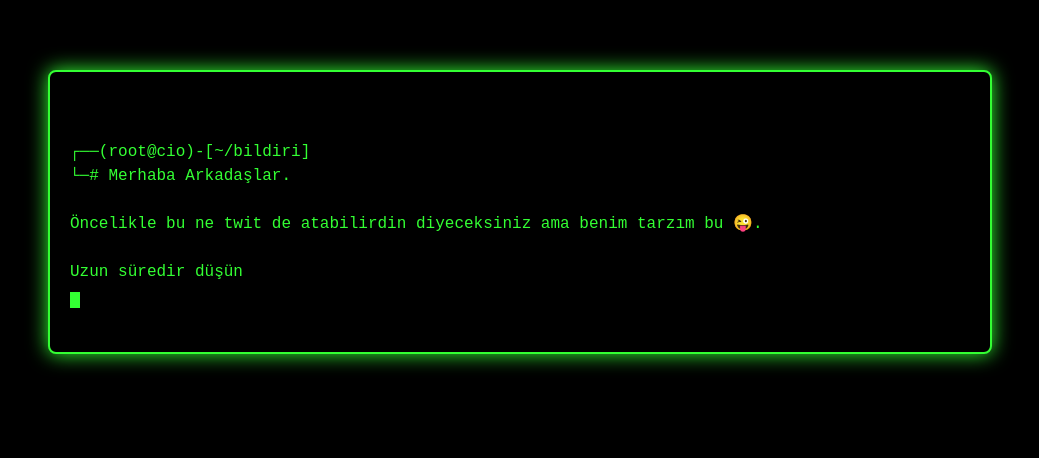
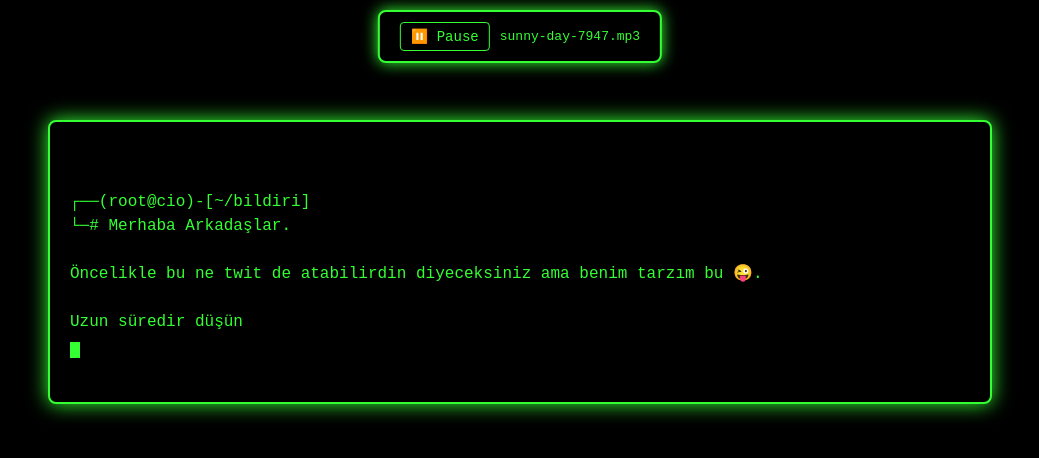
Before and after one commit to oxi4231/Devletsizim, a plain HTML site: page index.html in a window 1280 px wide. Shown: the whole page, without its empty margins (120-1159 px from the left). Drawn offline with Linux system fonts and the light colour scheme.

Commit message:
Update index.html

```diff
--- a/index.html
+++ b/index.html
@@ -19,7 +19,7 @@
       border-radius: 8px;
       padding: 20px;
       max-width: 900px;
-      margin: 50px auto;
+      margin: 100px auto 50px auto; /* Üstte player için boşluk */
       box-shadow: 0 0 20px #33ff33;
       font-size: 16px;
       line-height: 1.5;
@@ -39,17 +39,61 @@
     @keyframes blink {
       50% { opacity: 0; }
     }
+
+    /* Müzik player stili */
+    .music-player {
+      position: fixed;
+      top: 10px;
+      left: 50%;
+      transform: translateX(-50%);
+      background: #000;
+      border: 2px solid #33ff33;
+      border-radius: 8px;
+      padding: 10px 20px;
+      display: flex;
+      align-items: center;
+      gap: 10px;
+      box-shadow: 0 0 15px #33ff33;
+      z-index: 1000;
+    }
+
+    .music-player button {
+      background: #000;
+      border: 1px solid #33ff33;
+      color: #33ff33;
+      padding: 5px 10px;
+      cursor: pointer;
+      border-radius: 4px;
+      font-family: monospace;
+      font-size: 14px;
+    }
+
+    .music-player button:hover {
+      background: #33ff33;
+      color: #000;
+    }
   </style>
 </head>
 <body>
-<audio id="bg-music" autoplay loop>
-  <source src="sunny-day-7947.mp3" type="audio/mpeg">
-</audio>
+
+  <!-- Müzik player -->
+  <div class="music-player">
+    <button id="playPause">▶️ Play</button>
+    <span id="trackName">sunny-day-7947.mp3</span>
+  </div>
+
+  <audio id="bg-music" loop>
+    <source src="sunny-day-7947.mp3" type="audio/mpeg">
+    Tarayıcınız audio etiketini desteklemiyor.
+  </audio>
+
+  <!-- Terminal -->
   <div class="terminal" id="terminal">
     <div id="output"></div><span class="cursor"></span>
   </div>
 
   <script>
+    // Terminal yazma efekti
     const message = `┌──(root@cio)-[~/bildiri]
 └─# Merhaba Arkadaşlar.
 
@@ -84,13 +128,36 @@ Herkese iyi dileklerimle.
           output.insertAdjacentHTML('beforeend', char);
         }
         index++;
-        setTimeout(typeNextChar, 35); // Hız ayarı burada (ms)
+        setTimeout(typeNextChar, 35);
       }
     }
 
     window.addEventListener('DOMContentLoaded', () => {
       typeNextChar();
     });
+
+    // Müzik player JS
+    const bgMusic = document.getElementById('bg-music');
+    const playPauseBtn = document.getElementById('playPause');
+
+    playPauseBtn.addEventListener('click', () => {
+      if (bgMusic.paused) {
+        bgMusic.play();
+        playPauseBtn.textContent = '⏸️ Pause';
+      } else {
+        bgMusic.pause();
+        playPauseBtn.textContent = '▶️ Play';
+      }
+    });
+
+    // Sayfa yüklendiğinde otomatik çalmayı dene (tarayıcı izin verirse)
+    window.addEventListener('load', () => {
+      bgMusic.play().then(() => {
+        playPauseBtn.textContent = '⏸️ Pause';
+      }).catch(() => {
+        playPauseBtn.textContent = '▶️ Play';
+      });
+    });
   </script>
 
 </body>
```
